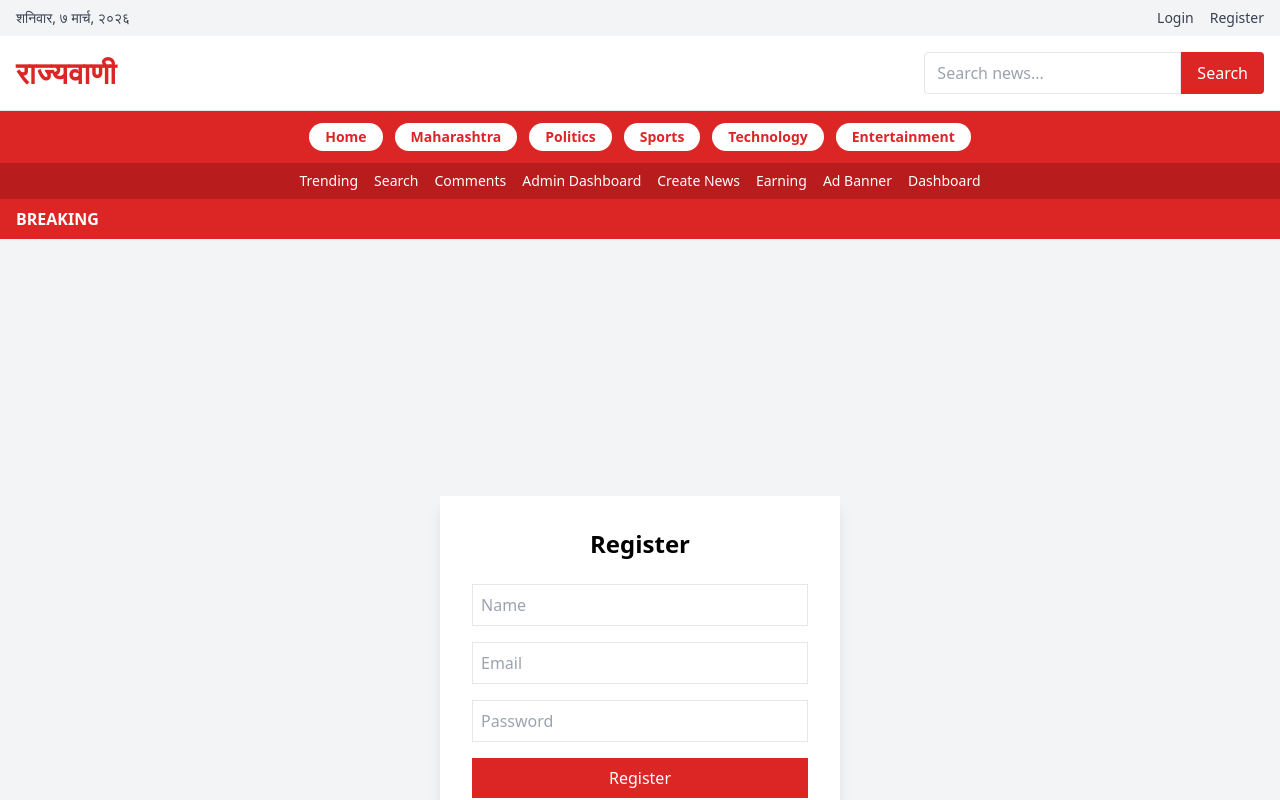
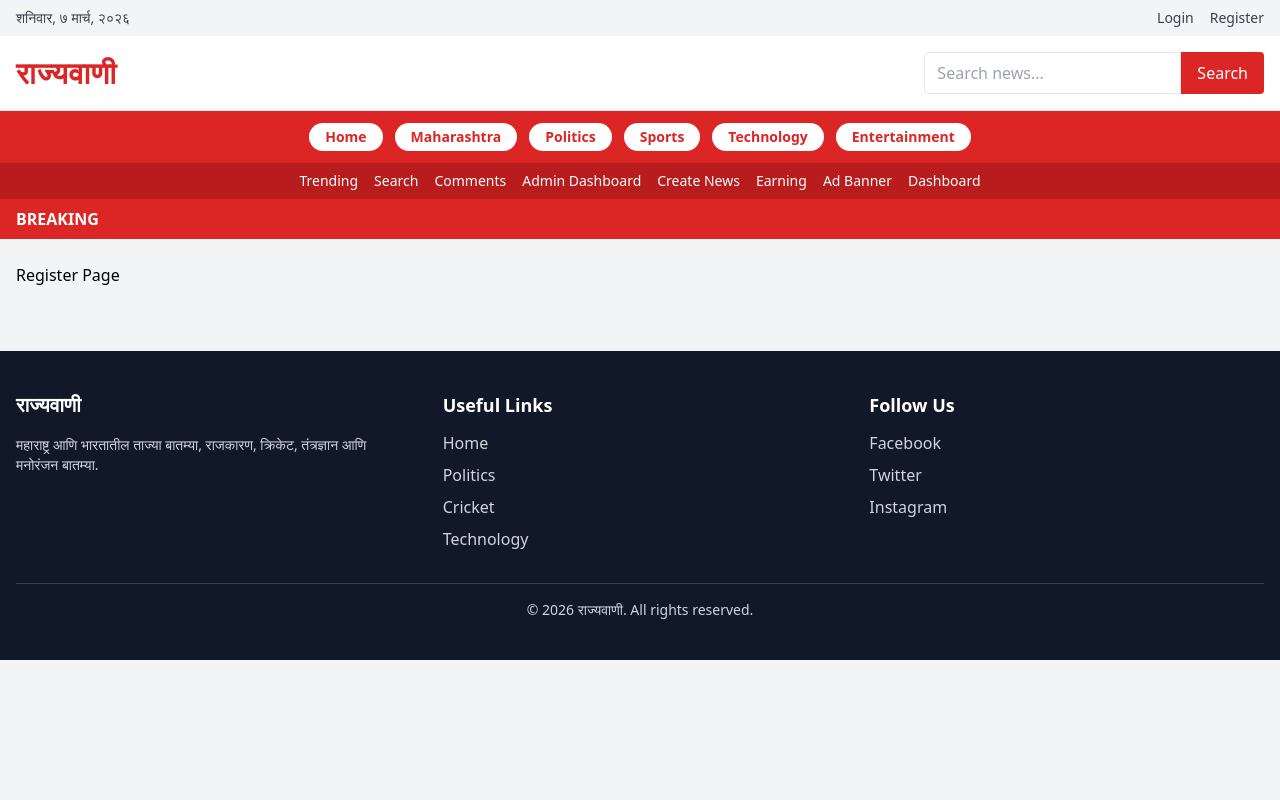
Before and after one commit to Chavhan675/rajyavani-news, a Next.js app in the folder client/: page /register in a window 1280 px wide. Shown: the top 800 px of the page. Built offline with nearby package versions, Linux system fonts and the light colour scheme; no server answers.

Commit message:
fix register client component

```diff
--- a/client/src/app/register/page.js
+++ b/client/src/app/register/page.js
@@ -1,6 +1,6 @@
+"use client"
+
 export const dynamic = "force-dynamic"
-
-"use client"
 
 import { useState } from "react"
 import { useRouter } from "next/navigation"
@@ -13,20 +13,11 @@ export default function RegisterPage(){
  const [name,setName] = useState("")
  const [email,setEmail] = useState("")
  const [password,setPassword] = useState("")
-  const [loading,setLoading] = useState(false)
 
  const handleSubmit = async(e)=>{
-
   e.preventDefault()
 
-    if(!name || !email || !password){
-      alert("Please fill all fields")
-      return
-    }
-
   try{
-
-      setLoading(true)
 
    await api.post("/api/auth/register",{
     name,
@@ -40,73 +31,15 @@ export default function RegisterPage(){
 
   }catch(err){
 
-      console.error("Register error:",err)
-
    alert(
-        err?.response?.data?.message || "Registration failed"
+    err.response?.data?.message || "Registration failed"
    )
-
-    }finally{
-
-      setLoading(false)
 
   }
 
  }
 
  return(
-
-    <div className="flex justify-center items-center min-h-screen">
-
-      <div className="bg-white shadow-lg p-8 w-[400px]">
-
-        <h1 className="text-2xl font-bold mb-6 text-center">
-          Register
-        </h1>
-
-        <form onSubmit={handleSubmit} className="space-y-4">
-
-          <input
-            type="text"
-            placeholder="Name"
-            value={name}
-            onChange={(e)=>setName(e.target.value)}
-            className="border p-2 w-full"
-            required
-          />
-
-          <input
-            type="email"
-            placeholder="Email"
-            value={email}
-            onChange={(e)=>setEmail(e.target.value)}
-            className="border p-2 w-full"
-            required
-          />
-
-          <input
-            type="password"
-            placeholder="Password"
-            value={password}
-            onChange={(e)=>setPassword(e.target.value)}
-            className="border p-2 w-full"
-            required
-          />
-
-          <button
-            type="submit"
-            disabled={loading}
-            className="bg-red-600 text-white w-full py-2 hover:bg-red-700"
-          >
-            {loading ? "Registering..." : "Register"}
-          </button>
-
-        </form>
-
-      </div>
-
-    </div>
-
+  <div>Register Page</div>
  )
-
 }
```
Lines whose indentation alone changed are shown as unchanged.
